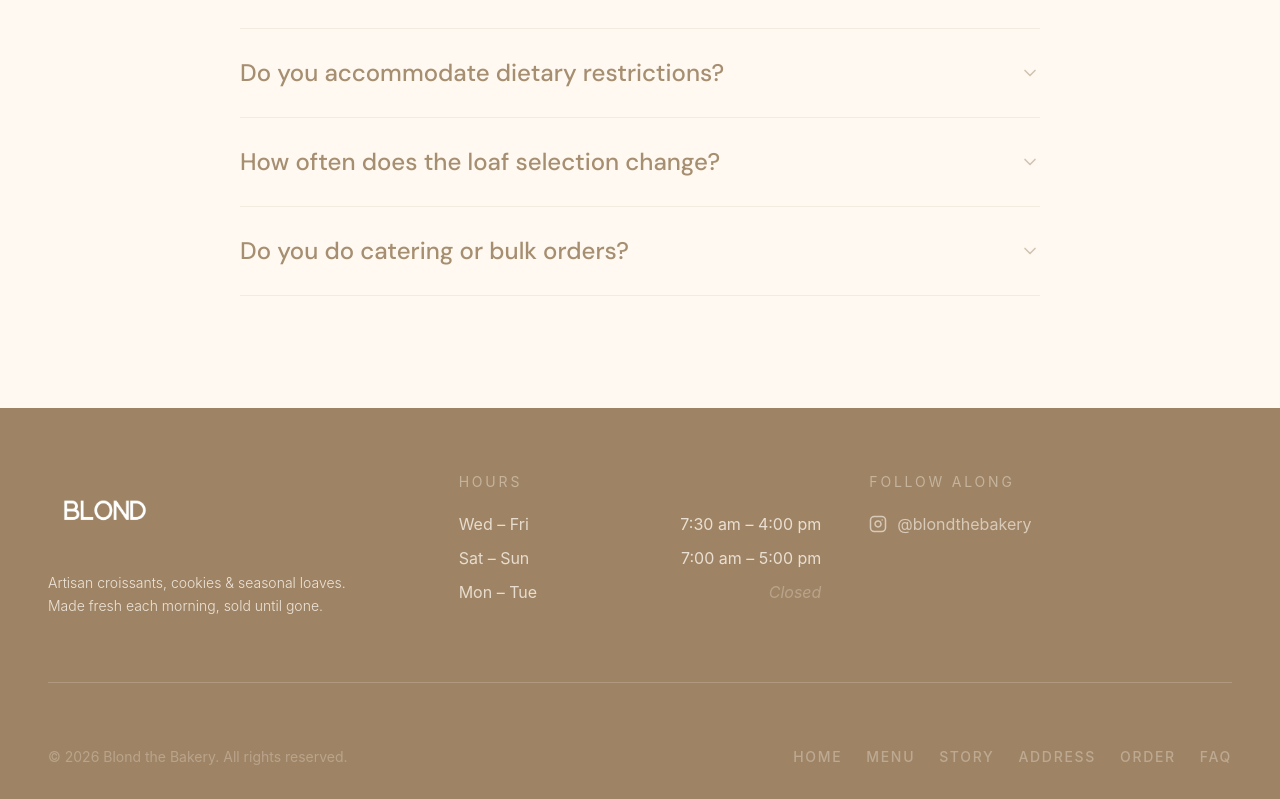
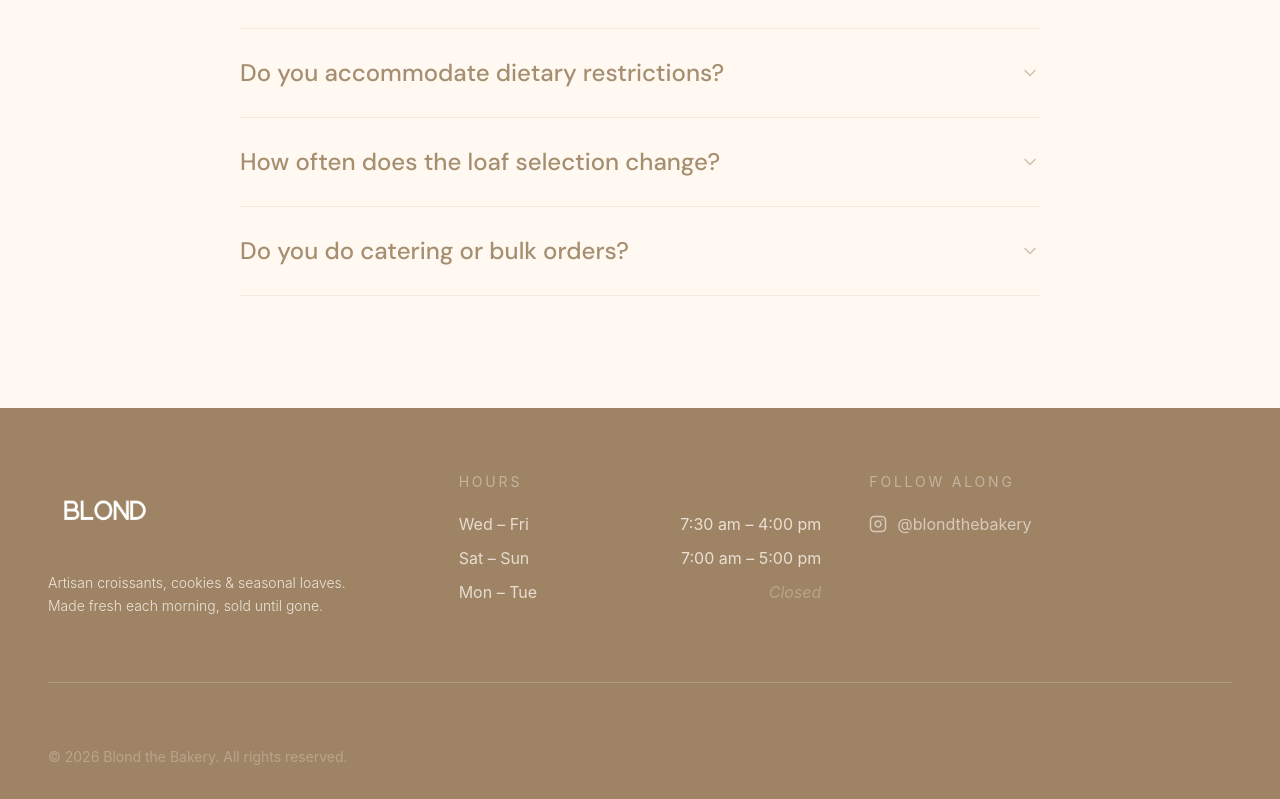
Before and after one commit to BeatrixBlaine/Blond-Website, a React (Vite) app: page / in a window 1280 px wide. Shown: the part 6198-6997 px from the top of the page. Built offline with nearby package versions, Linux system fonts and the light colour scheme; a web font is replaced by a local one.

Commit message:
adjust footbar

```diff
--- a/src/app/App.tsx
+++ b/src/app/App.tsx
@@ -862,7 +862,7 @@
             <p className="text-sm font-sans" style={{ color: `rgba(255,249,241,0.28)` }}>
               © {new Date().getFullYear()} Blond the Bakery. All rights reserved.
             </p>
-            <div className="flex flex-wrap justify-center gap-6">
+            {/* <div className="flex flex-wrap justify-center gap-6">
               {NAV_LINKS.map((link) => (
                 <button
                   key={link.id}
@@ -875,7 +875,7 @@
                   {link.label}
                 </button>
               ))}
-            </div>
+            </div> */}
           </div>
         </div>
       </footer>
```
